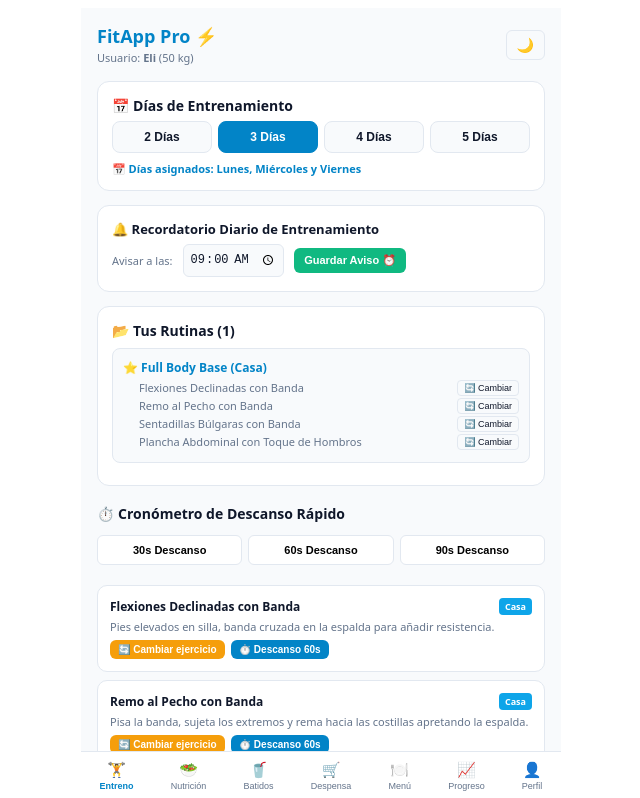
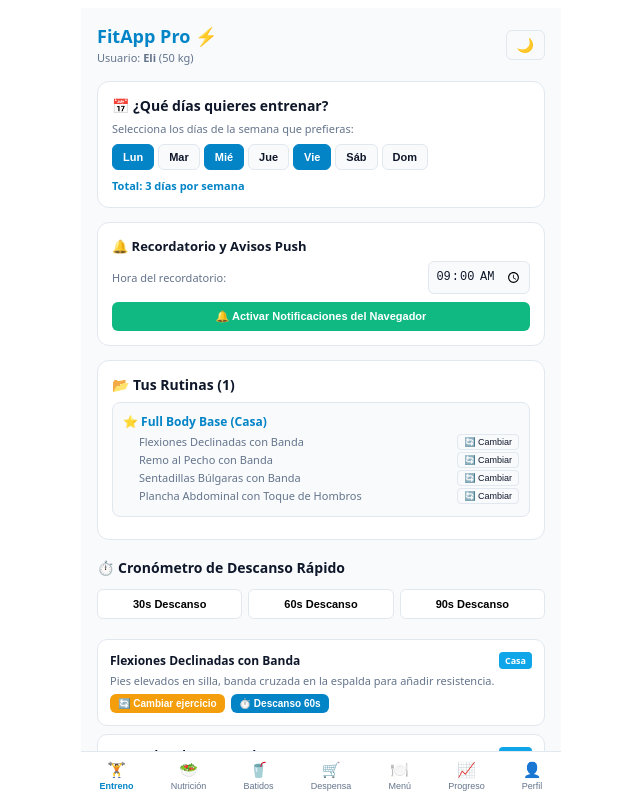
Before and after one commit to Natxmad-boop/fitapp, a React (Vite) app: page / in a window 1280 px wide. Shown: the top 798 px of the page, without its empty margins (319-959 px from the left). Built offline with nearby package versions, Linux system fonts and the light colour scheme.

Commit message:
Update App.tsx

```diff
--- a/src/App.tsx
+++ b/src/App.tsx
@@ -27,6 +27,7 @@ interface UserProfile {
   allergies: string[];
   trainingDaysPerWeek: number;
   reminderTime: string;
+  selectedDays: string[]; // Días específicos seleccionados (ej: 'Lunes', 'Miércoles', 'Viernes')
 }
 
 interface MealIdea {
@@ -127,11 +128,13 @@ const INITIAL_MEALS: MealIdea[] = [
   }
 ];
 
+const DAYS_OF_WEEK = ['Lunes', 'Martes', 'Miércoles', 'Jueves', 'Viernes', 'Sábado', 'Domingo'];
+
 export default function App() {
   const [profilesList, setProfilesList] = useState<UserProfile[]>(() => {
     const saved = localStorage.getItem('fitapp_profiles_directory');
     return saved ? JSON.parse(saved) : [
-      { id: 'user_1', name: 'Eli', weight: 50, goal: ['Ganar fuerza'], allergies: [], trainingDaysPerWeek: 3, reminderTime: '09:00' }
+      { id: 'user_1', name: 'Eli', weight: 50, goal: ['Ganar fuerza'], allergies: [], trainingDaysPerWeek: 3, reminderTime: '09:00', selectedDays: ['Lunes', 'Miércoles', 'Viernes'] }
     ];
   });
 
@@ -195,6 +198,50 @@ export default function App() {
   const [restTimerSeconds, setRestTimerSeconds] = useState<number>(0);
   const [isResting, setIsResting] = useState<boolean>(false);
 
+  // Verificador automático de recordatorios por hora del sistema
+  useEffect(() => {
+    if (!profile.reminderTime) return;
+
+    const checkReminderInterval = setInterval(() => {
+      const now = new Date();
+      const currentHours = String(now.getHours()).padStart(2, '0');
+      const currentMinutes = String(now.getMinutes()).padStart(2, '0');
+      const currentTimeStr = `${currentHours}:${currentMinutes}`;
+
+      const currentDayIndex = now.getDay(); // 0 es Domingo, 1 es Lunes...
+      const mapDays: Record<number, string> = { 1: 'Lunes', 2: 'Martes', 3: 'Miércoles', 4: 'Jueves', 5: 'Viernes', 6: 'Sábado', 0: 'Domingo' };
+      const currentDayName = mapDays[currentDayIndex];
+
+      const isScheduledDay = profile.selectedDays?.includes(currentDayName);
+
+      if (currentTimeStr === profile.reminderTime && isScheduledDay) {
+        // Disparar Notificación Nativa del Navegador si hay permiso
+        if (Notification.permission === 'granted') {
+          new Notification('FitApp Pro ⚡', {
+            body: `¡Hola ${profile.name}! Es hora de tu entrenamiento de hoy (${currentDayName}). ¡A por todas! 💪`,
+            icon: '🏋️'
+          });
+        }
+      }
+    }, 30000); // Comprueba cada 30 segundos
+
+    return () => clearInterval(checkReminderInterval);
+  }, [profile.reminderTime, profile.selectedDays, profile.name]);
+
+  const requestNotificationPermission = () => {
+    if (!('Notification' in window)) {
+      alert('⚠️ Este navegador no soporta notificaciones de escritorio.');
+      return;
+    }
+    Notification.requestPermission().then(permission => {
+      if (permission === 'granted') {
+        alert('🔔 ¡Permiso concedido! Recibirás tus recordatorios puntuales.');
+      } else {
+        alert('❌ Has denegado los permisos de notificación.');
+      }
+    });
+  };
+
   useEffect(() => {
     let interval: any = null;
     if (isResting && restTimerSeconds > 0) {
@@ -246,6 +293,16 @@ export default function App() {
   const handleUpdateActiveProfile = (field: keyof UserProfile, value: any) => {
     const updated = profilesList.map(p => p.id === profile.id ? { ...p, [field]: value } : p);
     setProfilesList(updated);
+  };
+
+  const handleToggleSpecificDay = (day: string) => {
+    const currentDays = profile.selectedDays || [];
+    const updatedDays = currentDays.includes(day)
+      ? currentDays.filter(d => d !== day)
+      : [...currentDays, day];
+
+    handleUpdateActiveProfile('selectedDays', updatedDays);
+    handleUpdateActiveProfile('trainingDaysPerWeek', updatedDays.length);
   };
 
   const handleToggleIngredient = (ingredient: string) => {
@@ -345,16 +402,6 @@ export default function App() {
     });
   };
 
-  const getAssignedDaysText = (daysCount: number) => {
-    switch (daysCount) {
-      case 2: return '📅 Días asignados: Martes y Jueves';
-      case 3: return '📅 Días asignados: Lunes, Miércoles y Viernes';
-      case 4: return '📅 Días asignados: Lunes, Martes, Jueves y Viernes';
-      case 5: return '📅 Días asignados: Lunes a Viernes';
-      default: return '📅 Días asignados: Flexibles';
-    }
-  };
-
   const filteredExercises = EXERCISES.filter(ex => {
     if (selectedLocation !== 'Todos' && ex.location !== selectedLocation) return false;
     if (selectedCategory !== 'Todos' && ex.category !== selectedCategory) return false;
@@ -413,41 +460,54 @@ export default function App() {
       {/* PESTAÑA: ENTRENAMIENTO */}
       {activeTab === 'entreno' && (
         <div style={{ display: 'flex', flexDirection: 'column', gap: '14px' }}>
+
+          {/* Selector Interactivo de Días */}
           <div style={{ backgroundColor: t.card, borderRadius: '12px', padding: '14px', border: `1px solid ${t.border}` }}>
-            <h2 style={{ fontSize: '14px', marginTop: 0, marginBottom: '6px' }}>📅 Días de Entrenamiento</h2>
-            <div style={{ display: 'flex', gap: '6px', marginBottom: '8px' }}>
-              {[2, 3, 4, 5].map(days => (
+            <h2 style={{ fontSize: '14px', marginTop: 0, marginBottom: '6px' }}>📅 ¿Qué días quieres entrenar?</h2>
+            <p style={{ fontSize: '11px', color: t.textSec, margin: '0 0 8px 0' }}>Selecciona los días de la semana que prefieras:</p>
+            <div style={{ display: 'flex', gap: '4px', flexWrap: 'wrap' }}>
+              {DAYS_OF_WEEK.map(day => {
+                const isSelected = profile.selectedDays?.includes(day);
+                return (
                   <button
-                  key={days}
-                  onClick={() => handleUpdateActiveProfile('trainingDaysPerWeek', days)}
+                    key={day}
+                    onClick={() => handleToggleSpecificDay(day)}
                     style={{
-                    flex: 1, padding: '8px', borderRadius: '8px', cursor: 'pointer', fontSize: '12px', fontWeight: 'bold',
-                    backgroundColor: (profile.trainingDaysPerWeek || 3) === days ? t.primary : t.bg,
-                    color: (profile.trainingDaysPerWeek || 3) === days ? '#fff' : t.text,
-                    border: `1px solid ${(profile.trainingDaysPerWeek || 3) === days ? t.primary : t.border}`
+                      padding: '6px 10px', borderRadius: '6px', cursor: 'pointer', fontSize: '11px', fontWeight: 'bold',
+                      backgroundColor: isSelected ? t.primary : t.bg,
+                      color: isSelected ? '#fff' : t.text,
+                      border: `1px solid ${isSelected ? t.primary : t.border}`
                     }}
                   >
-                  {days} Días
+                    {day.slice(0, 3)}
                   </button>
-              ))}
+                );
+              })}
             </div>
-            <p style={{ fontSize: '11px', color: t.primary, margin: '4px 0 0 0', fontWeight: '600' }}>
-              {getAssignedDaysText(profile.trainingDaysPerWeek || 3)}
+            <p style={{ fontSize: '11px', color: t.primary, margin: '8px 0 0 0', fontWeight: '600' }}>
+              Total: {profile.selectedDays?.length || 0} días por semana
             </p>
           </div>
 
-          {/* Configuración de Recordatorio */}
+          {/* Configuración de Recordatorio y Notificaciones */}
           <div style={{ backgroundColor: t.card, borderRadius: '12px', padding: '14px', border: `1px solid ${t.border}` }}>
-            <h3 style={{ fontSize: '13px', marginTop: 0, marginBottom: '6px' }}>🔔 Recordatorio Diario de Entrenamiento</h3>
-            <div style={{ display: 'flex', alignItems: 'center', gap: '10px' }}>
-              <span style={{ fontSize: '11px', color: t.textSec }}>Avisar a las:</span>
+            <h3 style={{ fontSize: '13px', marginTop: 0, marginBottom: '6px' }}>🔔 Recordatorio y Avisos Push</h3>
+            <div style={{ display: 'flex', flexDirection: 'column', gap: '8px' }}>
+              <div style={{ display: 'flex', alignItems: 'center', justifyContent: 'space-between' }}>
+                <span style={{ fontSize: '11px', color: t.textSec }}>Hora del recordatorio:</span>
                 <input
                   type="time"
                   value={profile.reminderTime || '09:00'}
                   onChange={e => handleUpdateActiveProfile('reminderTime', e.target.value)}
                   style={{ padding: '6px', borderRadius: '6px', border: `1px solid ${t.border}`, backgroundColor: t.bg, color: t.text, fontSize: '12px' }}
                 />
-              <button onClick={() => alert(`✅ ¡Recordatorio configurado con éxito para las ${profile.reminderTime || '09:00'}h!`)} style={{ backgroundColor: '#10b981', color: '#fff', border: 'none', padding: '6px 10px', borderRadius: '6px', fontSize: '11px', cursor: 'pointer', fontWeight: 'bold' }}>Guardar Aviso ⏰</button>
+              </div>
+              <button
+                onClick={requestNotificationPermission}
+                style={{ backgroundColor: '#10b981', color: '#fff', border: 'none', padding: '8px', borderRadius: '6px', fontSize: '11px', cursor: 'pointer', fontWeight: 'bold', width: '100%' }}
+              >
+                🔔 Activar Notificaciones del Navegador
+              </button>
             </div>
           </div>
 
```
Lines whose indentation alone changed are shown as unchanged.
